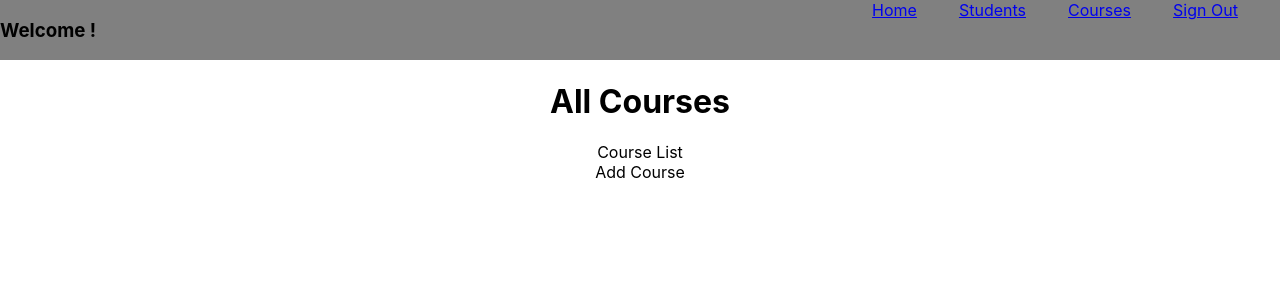
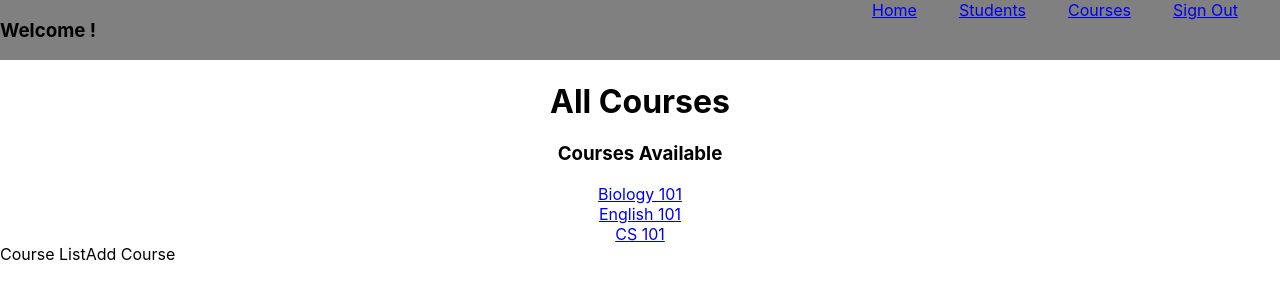
Before and after one commit to jadlevine/gradebook, a React (Create React App) app: page /courses in a window 1280 px wide. Shown: the top 300 px of the page. Built offline with nearby package versions, Linux system fonts and the light colour scheme.

Commit message:
CourseList.jsx component set up, rendering on AllCourses.js page. Added some basic css to make nav bar boundaries move obvious

```diff
--- a/src/components/AddCourse.jsx
+++ b/src/components/AddCourse.jsx
@@ -1,8 +1,18 @@
+import { useState } from 'react'
+import Client from '../services/api'
+
 
 const AddCourse = () => {
+const initialFormValues = {
+  name: '',
+  description: '',
+  creditHours: 0
+}
+
+const [addCourseFormValues, setAddCourseFormValues] = useState({})
+
   return (
     <div>
-      <h1>All Courses</h1>
       <div className="courses-container">
         <div>Course List</div>
         <div>Add Course</div>
--- a/src/components/CourseList.jsx
+++ b/src/components/CourseList.jsx
@@ -1,8 +1,53 @@
+import { useState, useEffect } from "react"
+import { Link } from 'react-router-dom'
+// import { useNavigate } from "react-router-dom"
+import Client from "../services/api"
+
 const CourseList = ({}) => {
+  const [courses, setCourses] = useState([])
+  // let navigate = useNavigate()
 
-    return
-    (
-        <div>
+  const GetCourses = async () => {
+    // let courseList = await Client.get('/courses/all')
+    // hardcoded - testing courselist
+    let courseList = [
+      {
+        PK: 1,
+        name: 'Biology 101',
+        description: 'its a biology class',
+        creditHours: 4
+      },
+      {
+        PK: 2,
+        name: 'English 101',
+        description: 'its an english class',
+        creditHours: 3
+      },
+      {
+        PK: 3,
+        name: 'CS 101',
+        description: 'its a CS class',
+        creditHours: 5
+      }
+    ]
+    setCourses(courseList)
+  }
+
+  useEffect(() => {
+    GetCourses()
+  }, [])
+
+
+    return (
+        <div className="course-list-container">
+          <h3> Courses Available</h3>
+          <div className="course-list">
+            {courses.map((course)=> (
+              <div key={course.PK} className='courseListing'>
+                <Link to= {`/courses/${course.PK}`}>{course.name}</Link>
+              </div>
+            ))}
+          </div>
 
         </div>
     )
--- a/src/pages/AllCourses.js
+++ b/src/pages/AllCourses.js
@@ -6,8 +6,8 @@ const AllCourses = () => {
     <div>
       <h1>All Courses</h1>
       <div className="course-container">
-        <div>Course List</div>
-        <div>Add Course</div>
+        <CourseList />
+        <AddCourse />
       </div>
     </div>
   )
--- /dev/null
+++ b/src/services/api.js
@@ -0,0 +1,22 @@
+import Axios from 'axios'
+
+// // Heroku
+// export const BASE_URL = 'https://<heroku-backend>.herokuapp.com/'
+
+// Running BACKEND locally
+export const BASE_URL = 'http://localhost:3001'
+
+const Client = Axios.create({ baseURL: BASE_URL })
+
+Client.interceptors.request.use(
+  (config) => {
+    const token = localStorage.getItem('token')
+    if (token) {
+      config.headers['authorization'] = `Bearer ${token}`
+    }
+    return config
+  },
+  (error) => Promise.reject(error)
+)
+
+export default Client
```
